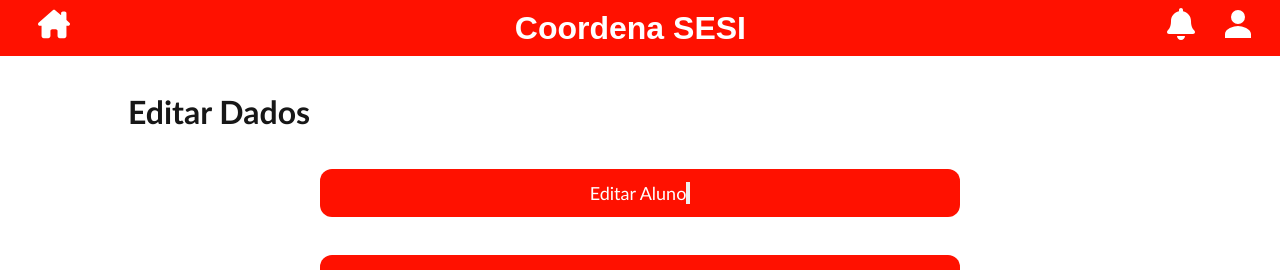
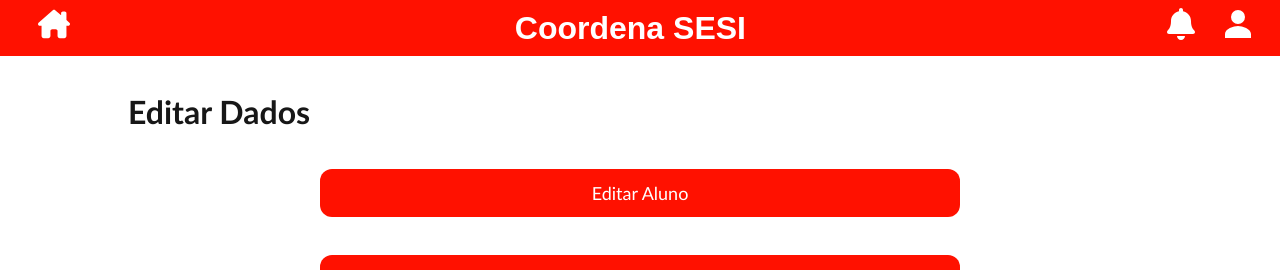
Before and after one commit to Thur00/CoordenaPF-FrontEnd, a Next.js app: page /Paginas/EditarDados in a window 1280 px wide. Shown: the top 270 px of the page. Built offline with nearby package versions, Linux system fonts and the light colour scheme.

Commit message:
correção estilo botão

```diff
--- a/app/Paginas/EditarDados/page.jsx
+++ b/app/Paginas/EditarDados/page.jsx
@@ -14,7 +14,7 @@
       <h1 className={styles.title}>Editar Dados</h1>
 
       <div className={styles.divbutton}>
-       <Link className={styles.button} href="/Paginas/EditarAluno">Editar Aluno <button>
+       <Link className={styles.button} href="/Paginas/EditarAluno">Editar Aluno<button className={styles.but}>
           </button></Link>
 
 
```
